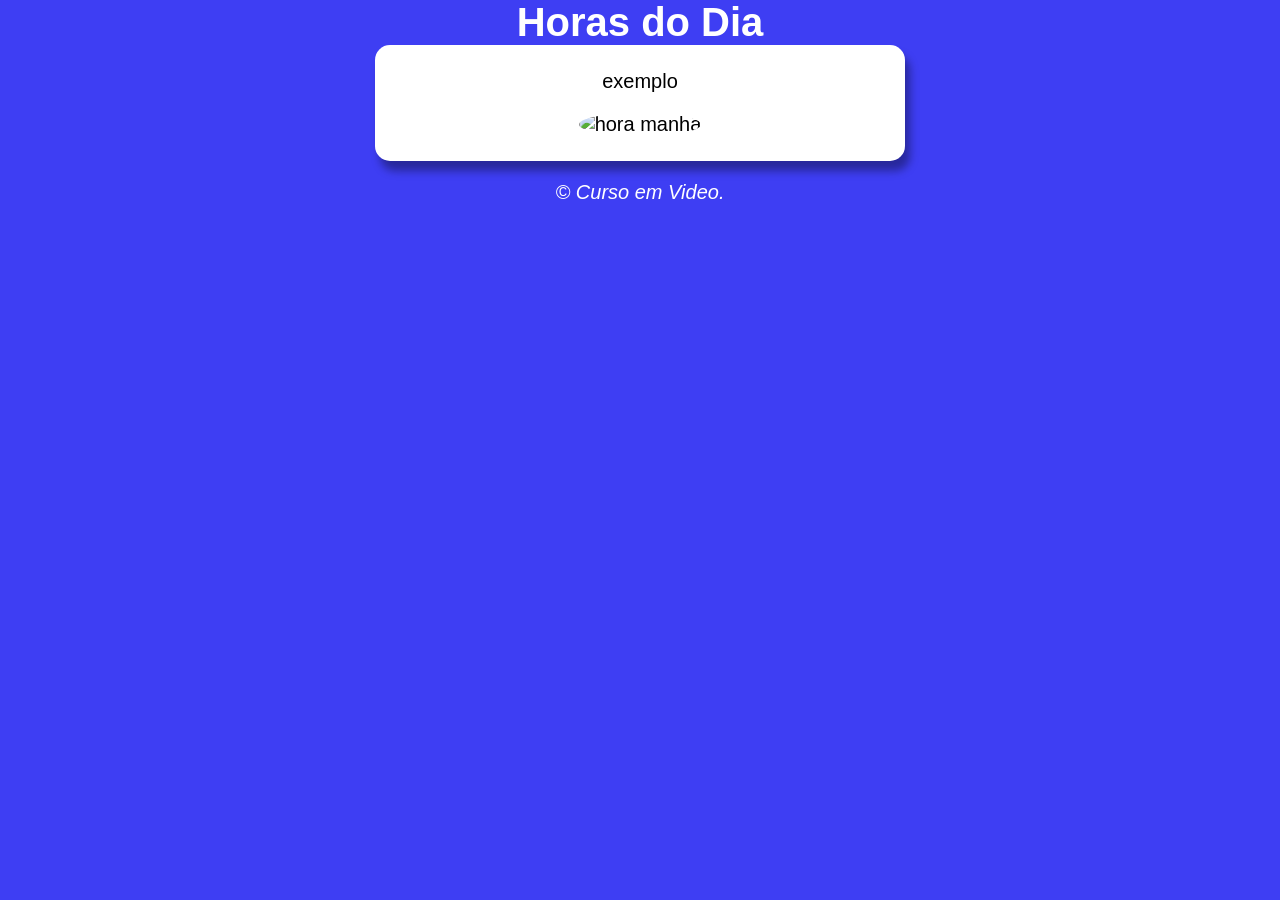
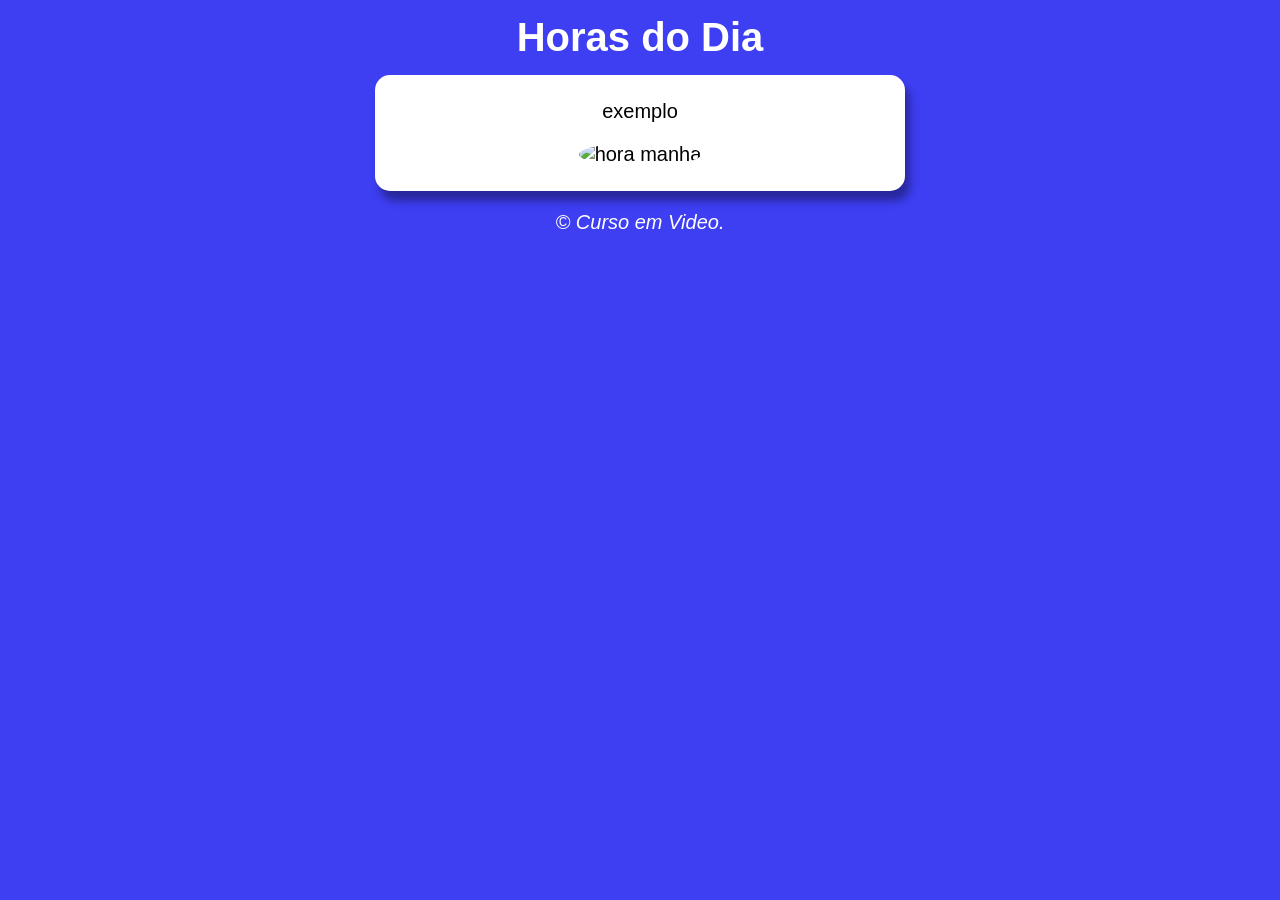

javascript

--- a/aula 12-ex/ex014/style.css
+++ b/aula 12-ex/ex014/style.css
@@ -14,6 +14,8 @@ body{
 header{
     text-align: center;
     color: white;
+    margin-top: 15px;
+    margin-bottom: 15px;
 }
 
 section{
@@ -31,7 +33,6 @@ div{
 }
 
 footer{
-    
     margin-top: 20px;
     color: white;
     text-align: center;
